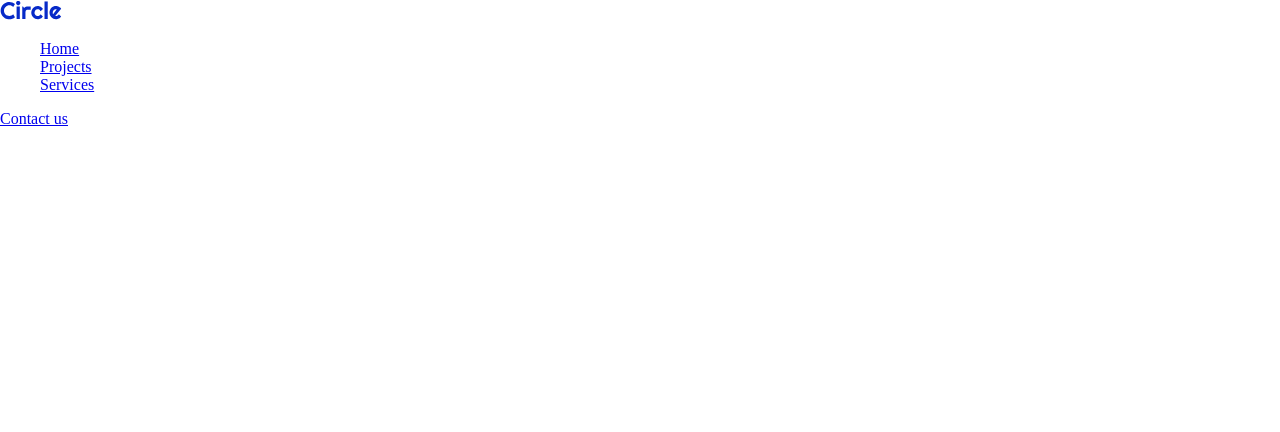
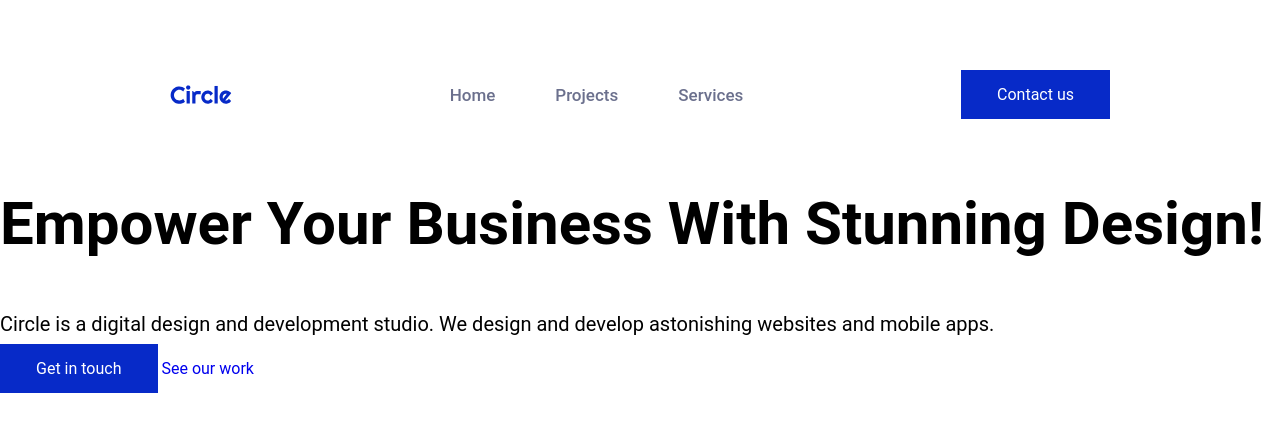
Before and after one commit to claudiacastella/project1-github-repo, a plain HTML site: page index.html in a window 1280 px wide. Drawn offline with Linux system fonts and the light colour scheme.

Commit message:
Added Burguer menu without js

```diff
--- a/index.html
+++ b/index.html
@@ -1,31 +1,52 @@
 <!DOCTYPE html>
 <html lang="en">
   <head>
-    <meta charset="UTF-8">
-    <meta http-equiv="X-UA-Compatible" content="IE=edge">
-    <meta name="viewport" content="width=device-width, initial-scale=1.0">
-    <link rel="stylesheet" href="styles/style.css">
-    <title>Document</title>
+    <meta charset="UTF-8" />
+    <meta http-equiv="X-UA-Compatible" content="IE=edge" />
+    <meta name="viewport" content="width=device-width, initial-scale=1.0" />
+    <link rel="stylesheet" href="styles/style.css" />
+    <link rel="stylesheet" href="https://cdnjs.cloudflare.com/ajax/libs/font-awesome/4.7.0/css/font-awesome.min.css">
+    <title>CCG project</title>
   </head>
   <body>
     <header>
-        <div class="head">
-            <div class="main-logo">
-                <img src="project-assets/logos/circle.svg" alt="Circle Logo">
-            </div>
-            <div class="top-menu">
-                <nav>
-                    <ul>
+        <div class="head flex row">
+            <img
+            src="project-assets/logos/circle.svg"
+            alt="Circle Logo"
+            class="main-logo"
+            />
+            <nav id="nav-bar" class="nav-bar-large flex">
+                <ul class="top-menu flex row">
                     <li><a href="index.html">Home</a></li>
                     <li><a href="projects.html">Projects</a></li>
                     <li><a href="#">Services</a></li>
                 </ul>
             </nav>
-                <a href="contact.html" class="btn-blue">Contact us</a>
+            <a href="contact.html" class="btn-blue btn nav-btn-large">Contact us</a>
+            <!-- to add the javascript function for the burguer menu add this // href="javascript:void(0);" onclick="myFunction()" // to this link-->
+            <a class="icon">
+                <i class="fa fa-bars"></i>
+            </a>
+        </div>
+    </header>
+    <main>
+        <section id="info">
+            <div id="info-text">
+                <h1>Empower Your Business With Stunning Design!</h1>
+                <p>Circle is a digital design and development studio. We design and develop astonishing websites and mobile apps.</p>
+                <div id="info-btn">
+                    <a href="contact.html" class="btn-blue">Get in touch</a>
+                    <a href="projects.html" class="link-grey">See our work</a>
                 </div>
             </div>
-    </header>
-    <main></main>
+            <div id="info-img"></div>
+        </section>
+        <section id="clients"></section>
+        <section id="projects"></section>
+        <section id="testimonials"></section>
+        <section id="services"></section>
+    </main>
     <footer>
       <section id="contact"></section>
       <section id="links"></section>
--- a/styles/style.css
+++ b/styles/style.css
@@ -14,12 +14,28 @@ background: #514D67;
 body {
     margin: 0;
     padding: 0;
+    font-family: 'Roboto', sans-serif;
 }
 
 ul {
     list-style-type: none;
+    padding: 0%;
+    margin: 0%;
 }
 
+a {
+  text-decoration: none;
+}
+
+.flex {
+  display: flex;
+}
+.column {
+  flex-direction: column;
+}
+.row {
+  flex-direction: row;
+}
 
 
 /* Typography */
@@ -82,3 +98,71 @@ p {
   font-weight: 400;
   line-height: 15px;
 }
+
+
+/* Header starts here */
+
+.head {
+  justify-content: space-between;
+  margin: 3%;
+}
+
+.nav-bar-large {
+  display: none;
+  align-items: center;
+}
+.nav-btn-large {
+  display: none;
+}
+
+.top-menu {
+  justify-content: space-between;
+}
+
+.top-menu li {
+  padding: 0% 2%;
+}
+
+.top-menu a:current {
+  color: #072AC8;
+}
+
+.top-menu a {
+  color:#6B708D;
+  font-size: 17px;
+  font-weight: 500;
+  line-height: 22px;
+}
+
+.btn-blue {
+  background-color: #072AC8;
+  color: white;
+  padding: 2%;
+}
+.head .icon {
+  color: #072AC8;
+}
+
+
+/* Responsive */
+
+@media only screen and (min-width: 768px) {
+  .head {
+    margin: 70px 170px;
+  }
+  .top-menu li {
+    padding: 0px 30px;
+  }
+  .btn-blue {
+    padding: 15px 36px;
+  }
+  .nav-bar-large {
+    display: flex;
+  }
+  .nav-btn-large {
+    display: block;
+  }
+  .head .icon {
+    display: none;
+  }
+}
```
Also changed, not shown: index.js (+11 -0 lines). Lines whose indentation alone changed are shown as unchanged.
